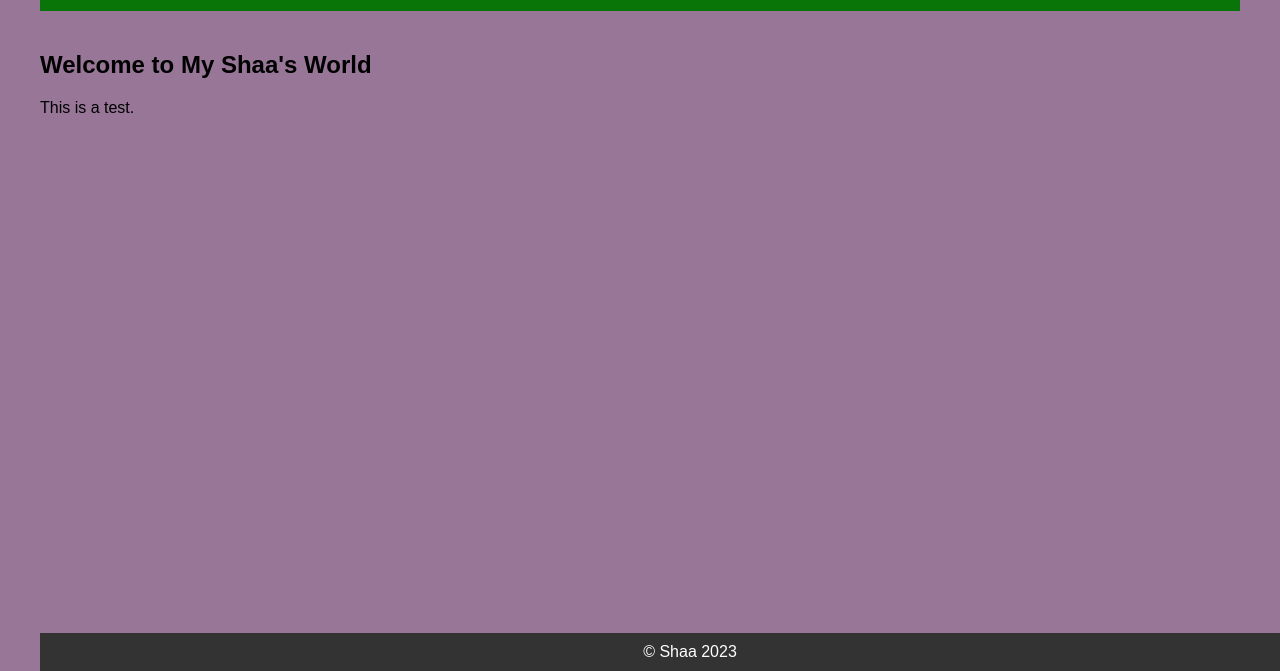
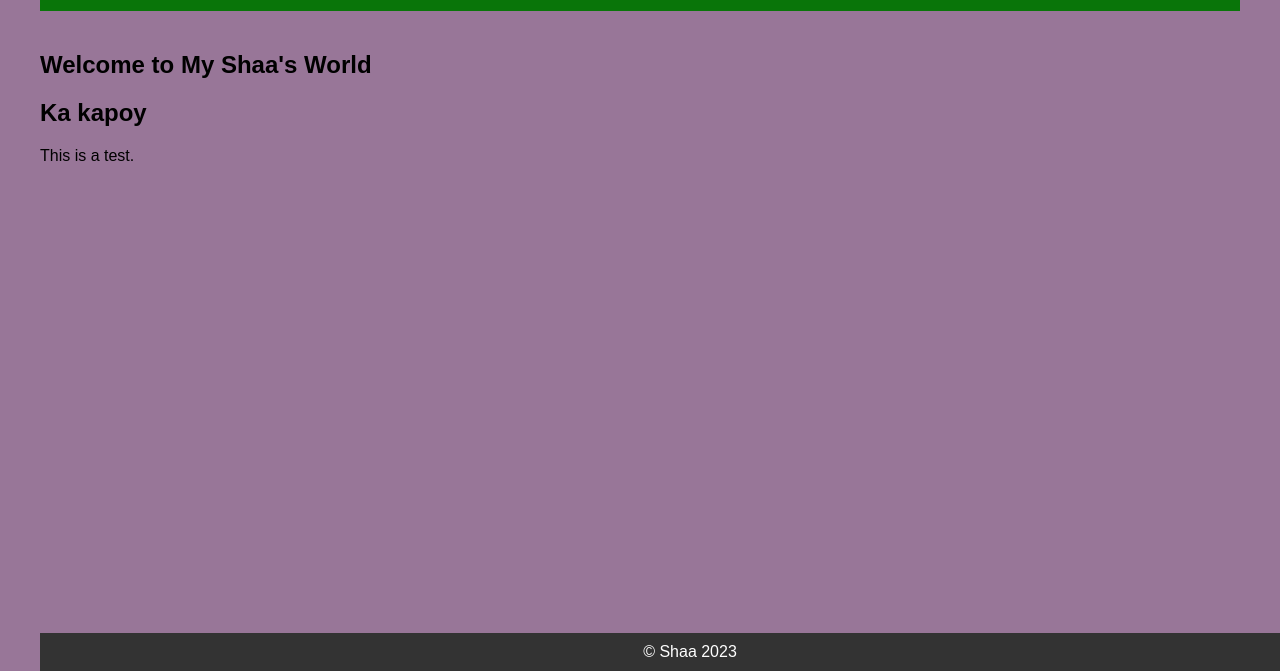
Before and after one commit to devshaaa/IT24C-ASSESSMENT, a plain HTML site: page index.html in a window 1280 px wide. Shown: the part 129-800 px from the top of the page. Drawn offline with Linux system fonts and the light colour scheme.

Commit message:
initial changes

```diff
--- a/index.html
+++ b/index.html
@@ -41,6 +41,7 @@
 
     <section>
         <h2>Welcome to My Shaa's World</h2>
+        <h2>Ka kapoy</h2>
         <p>This is a test.</p>
     </section>
 
```
